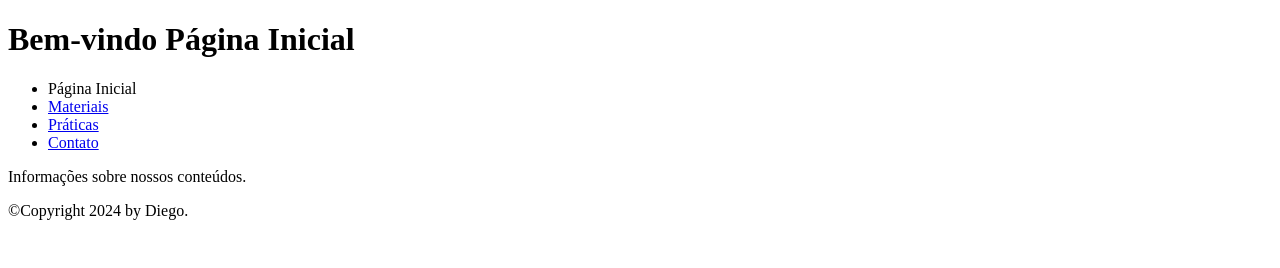
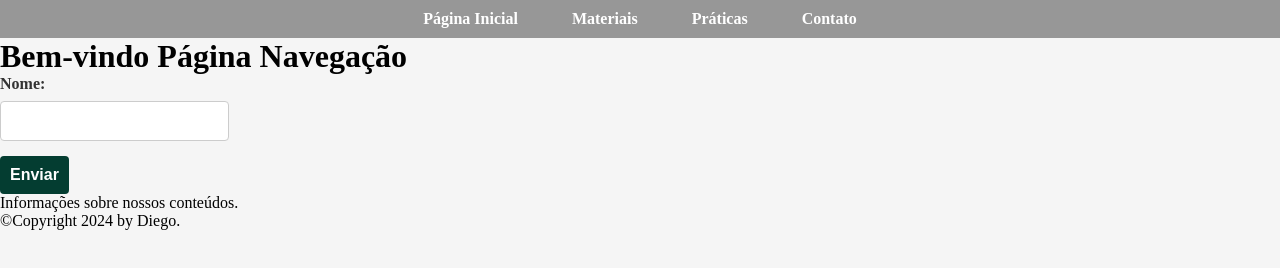
Before and after one commit to diegofer70/Avanti_Capacita-Brasil, a plain HTML site: page index.html in a window 1280 px wide. Drawn offline with Linux system fonts and the light colour scheme.

Commit message:
Feat: adicionando o arquivo estilos com form

```diff
--- a/index.html
+++ b/index.html
@@ -4,19 +4,27 @@
     <meta charset="UTF-8">
     <meta name="viewport" content="width=device-width, initial-scale=1.0">
     <title>Menu de Navegação</title>
+
+    <link rel="stylesheet" href="style.css">
 </head>
 <body>
     <header>
-        <h1>Bem-vindo Página Inicial</h1>
         <nav>
             <ul>
-                <li>Página Inicial</li>
+                <li><a>Página Inicial</a></li>
                 <li><a href="materiais.html">Materiais</a></li>
                 <li><a href="praticas.html">Práticas</a></li>
                 <li><a href="contato.html">Contato</a></li>
             </ul>
         </nav>
     </header>
+    <h1>Bem-vindo Página Navegação</h1>
+    <form>
+        <label for="nome">Nome:</label>
+        <input type="text" id="nome" name="nome" required>
+        <br>
+        <button>Enviar</button>
+    </form>
     <main>
         <p>Informações sobre nossos conteúdos.</p>
     </main>
--- /dev/null
+++ b/style.css
@@ -0,0 +1,65 @@
+* {
+    margin: 0;
+    padding: 0;
+    box-sizing: border-box;
+}
+
+body {
+    background-color: #f5f5f5;
+}
+
+/* Cabeçalho e Navegação */
+header {
+    background-color: #979797;
+    padding: 10px 0;
+}
+
+nav ul {
+    list-style-type: none;
+    display: flex;
+    justify-content: center;
+}
+
+nav ul li {
+    margin: 0 15px;
+}
+
+nav ul li a {
+    text-decoration: none;
+    color: #fff;
+    font-weight: bold;
+    padding: 8px 12px;
+}
+
+nav ul li a:hover {
+    background-color: #555;
+    border-radius: 4px;
+}
+
+label {
+    font-size: 16px;
+    color: #333;
+    font-weight: bold;
+    display: block;
+    margin-bottom: 8px;
+}
+
+input {
+    padding: 10px;
+    font-size: 16px;
+    border: 1px solid #ccc;
+    border-radius: 4px;
+    box-sizing: border-box;
+    margin-bottom: 15px;
+}
+
+button {
+    padding: 10px;
+    font-size: 16px;
+    font-weight: bold;
+    color: #fff;
+    background-color: #043d31;
+    border: none;
+    border-radius: 4px;
+    cursor: pointer;
+}
```
